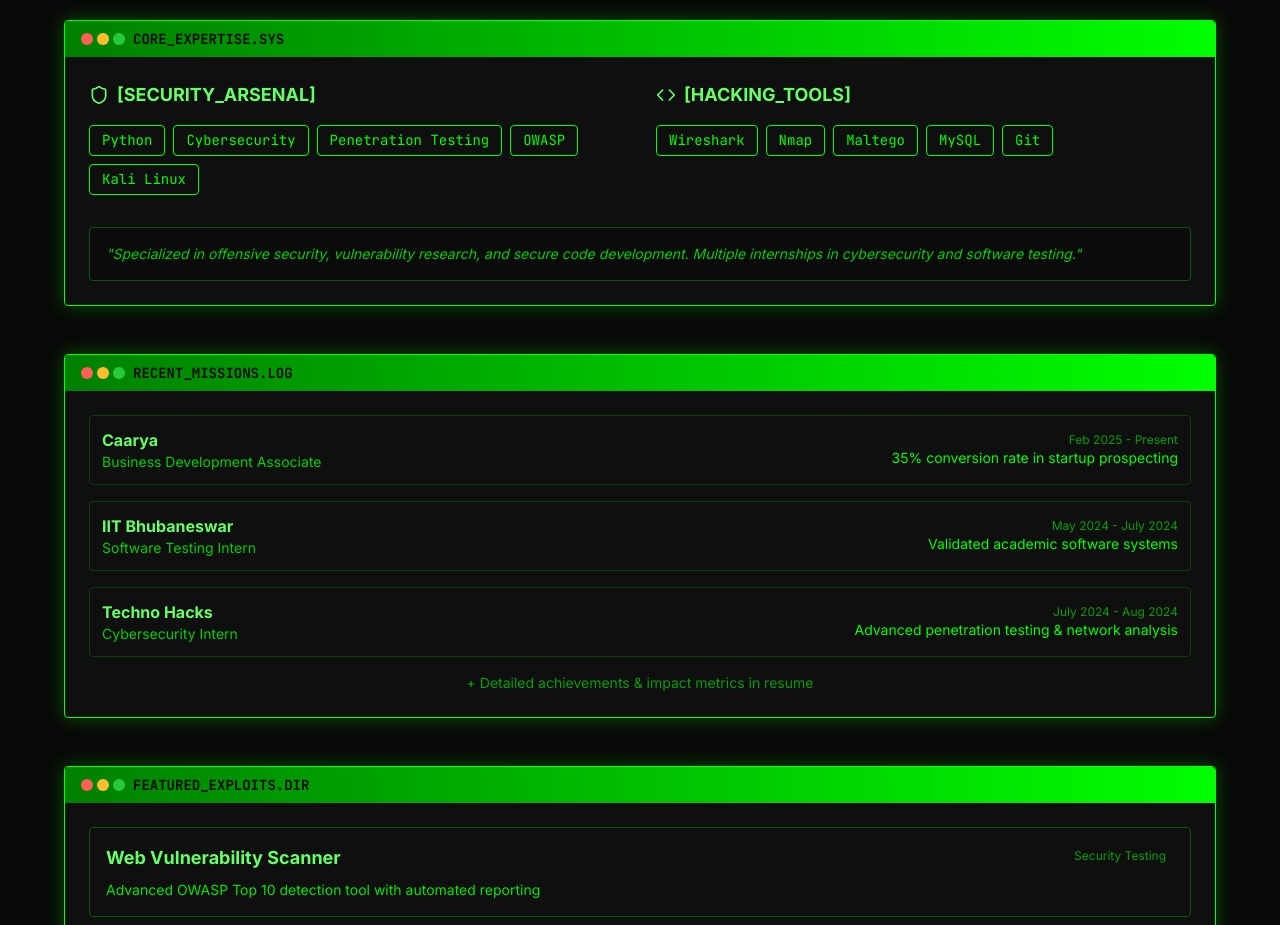
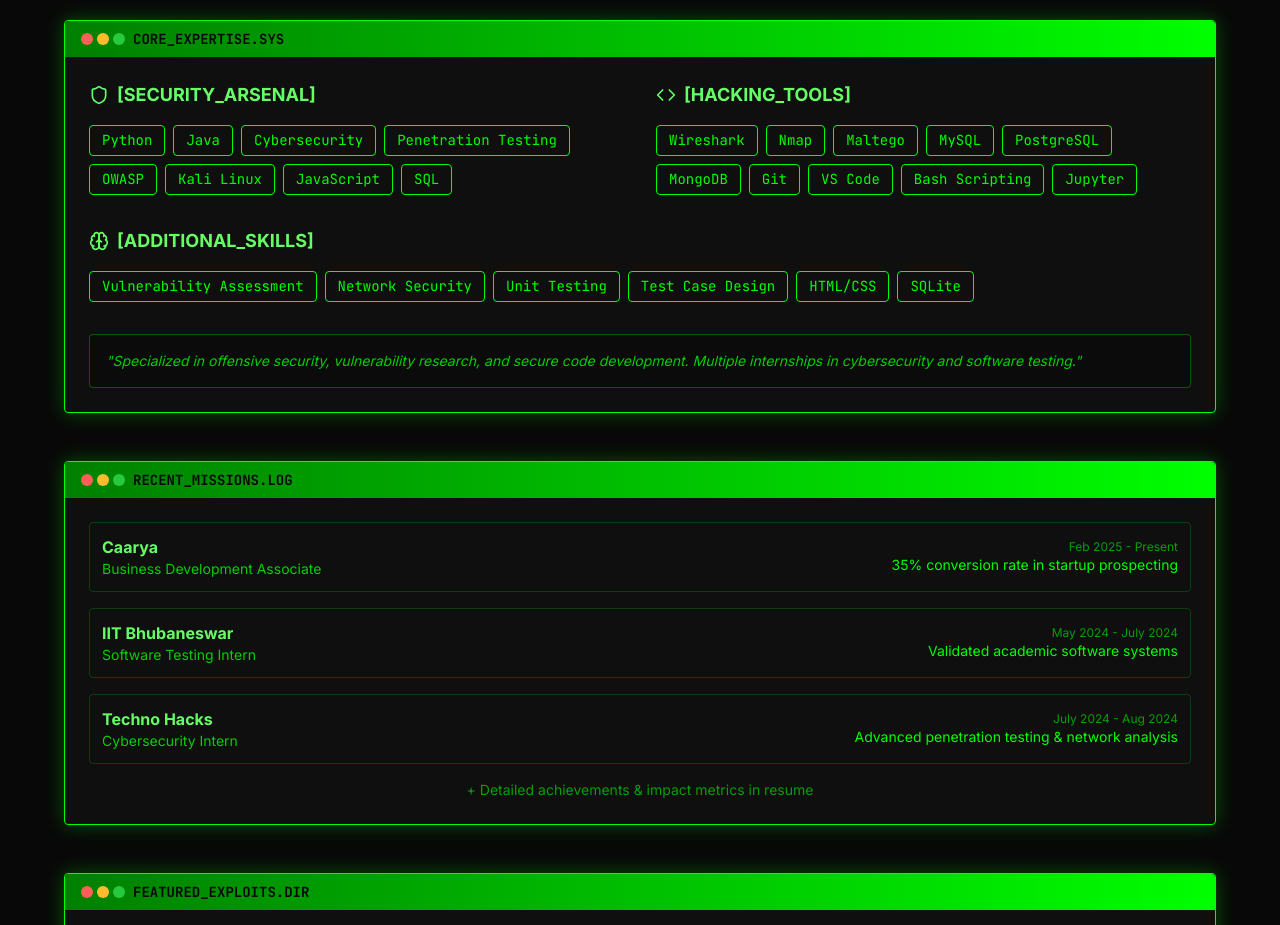
Before and after one commit to Abhiram-ops/abhiramportfolio, a React (Vite) app: page / in a window 1280 px wide. Shown: the part 860-1785 px from the top of the page. Built offline with nearby package versions, Linux system fonts and the light colour scheme.

Commit message:
Add more skills
Add additional skills to the portfolio.

```diff
--- a/src/pages/Index.tsx
+++ b/src/pages/Index.tsx
@@ -24,8 +24,9 @@ const Index = () => {
     return () => clearInterval(timer);
   }, []);
 
-  const keySkills = ["Python", "Cybersecurity", "Penetration Testing", "OWASP", "Kali Linux"];
-  const tools = ["Wireshark", "Nmap", "Maltego", "MySQL", "Git"];
+  const keySkills = ["Python", "Java", "Cybersecurity", "Penetration Testing", "OWASP", "Kali Linux", "JavaScript", "SQL"];
+  const tools = ["Wireshark", "Nmap", "Maltego", "MySQL", "PostgreSQL", "MongoDB", "Git", "VS Code", "Bash Scripting", "Jupyter"];
+  const additionalSkills = ["Vulnerability Assessment", "Network Security", "Unit Testing", "Test Case Design", "HTML/CSS", "SQLite"];
 
   const experiences = [
     {
@@ -149,6 +150,18 @@ const Index = () => {
               </div>
             </div>
 
+            <div className="mt-8">
+              <h3 className="text-lg font-bold mb-4 text-terminal-green-bright flex items-center gap-2">
+                <Brain className="w-5 h-5" />
+                [ADDITIONAL_SKILLS]
+              </h3>
+              <div className="flex flex-wrap gap-2">
+                {additionalSkills.map((skill) => (
+                  <SkillTag key={skill} skill={skill} />
+                ))}
+              </div>
+            </div>
+
             <div className="mt-8 p-4 border border-terminal-green/30 rounded bg-terminal-bg/50">
               <p className="text-sm text-terminal-green/80 italic">
                 "Specialized in offensive security, vulnerability research, and secure code development.
```
